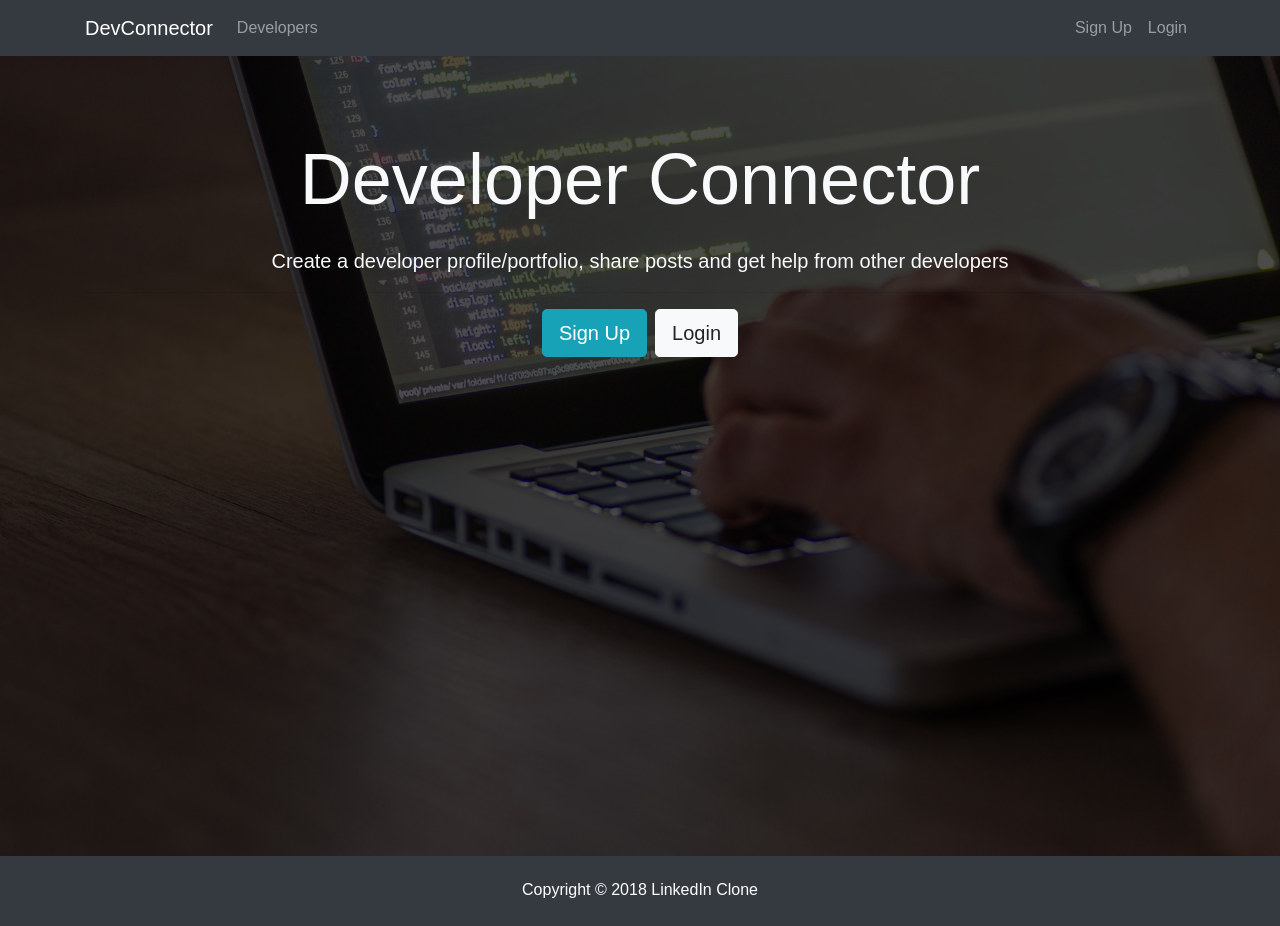
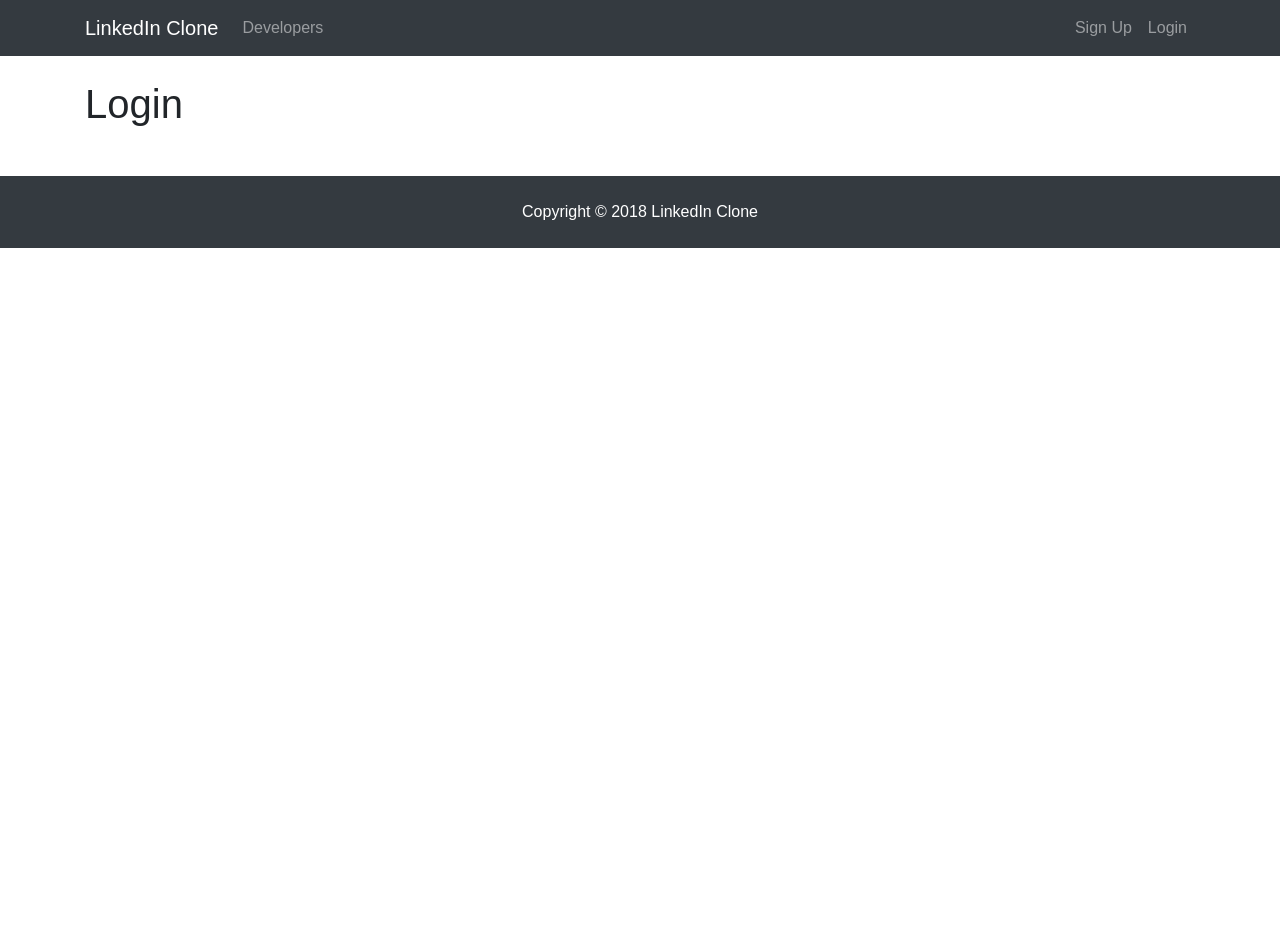
Before and after one commit to jylock/linkedin-clone, a React (Create React App) app in the folder client/: page /login in a window 1280 px wide. After the commit the page ends 800 px from the top, so only its background shows below. Built offline with nearby package versions, Linux system fonts and the light colour scheme.

Commit message:
react router setup

```diff
--- a/client/package.json
+++ b/client/package.json
@@ -5,6 +5,7 @@
   "dependencies": {
     "react": "^16.4.0",
     "react-dom": "^16.4.0",
+    "react-router-dom": "^4.2.2",
     "react-scripts": "1.1.4"
   },
   "scripts": {
--- a/client/src/App.js
+++ b/client/src/App.js
@@ -1,19 +1,29 @@
 import React, {Component} from 'react';
+import { BrowserRouter as Router, Route } from 'react-router-dom';
 
 import Navbar from './components/layout/Navbar';
 import Footer from './components/layout/Footer';
 import Landing from './components/layout/Landing';
+import Register from './components/auth/Register';
+import Login from './components/auth/Login';
 
 import './App.css';
 
 class App extends Component {
   render() {
     return (
-      <div className="App">
-        <Navbar />
-        <Landing />
-        <Footer />
-      </div>);
+      <Router>
+        <div className="App">
+          <Navbar />
+          <Route exact path="/" component={ Landing } />
+          <div className="container">
+            <Route exact path="/register" component={ Register } />
+            <Route exact path="/login" component={ Login } />
+          </div>
+          <Footer />
+        </div>
+      </Router>
+    );
   }
 }
 
--- /dev/null
+++ b/client/src/components/auth/Login.js
@@ -0,0 +1,13 @@
+import React, { Component } from 'react'
+
+class Login extends Component {
+  render() {
+    return (
+      <div>
+        <h1>Login</h1>
+      </div>
+    )
+  }
+}
+
+export default Login;
--- /dev/null
+++ b/client/src/components/auth/Register.js
@@ -0,0 +1,13 @@
+import React, { Component } from 'react'
+
+class Register extends Component {
+  render() {
+    return (
+      <div>
+        <h1>Register</h1>
+      </div>
+    )
+  }
+}
+
+export default Register;
--- a/client/src/components/layout/Landing.js
+++ b/client/src/components/layout/Landing.js
@@ -1,4 +1,5 @@
-import React, {Component} from 'react'
+import React, {Component} from 'react';
+import { Link } from 'react-router-dom';
 
 class Landing extends Component {
   render() {
@@ -8,13 +9,13 @@
           <div className="container">
             <div className="row">
               <div className="col-md-12 text-center">
-                <h1 className="display-3 mb-4">Developer Connector
+                <h1 className="display-3 mb-4">LinkedIn Clone
                 </h1>
                 <p className="lead">
                   Create a developer profile/portfolio, share posts and get help from other developers</p>
                 <hr/>
-                <a href="register.html" className="btn btn-lg btn-info mr-2">Sign Up</a>
-                <a href="login.html" className="btn btn-lg btn-light">Login</a>
+                <Link to="/register" className="btn btn-lg btn-info mr-2">Sign Up</Link>
+                <Link to="/login" className="btn btn-lg btn-light">Login</Link>
               </div>
             </div>
           </div>
--- a/client/src/components/layout/Navbar.js
+++ b/client/src/components/layout/Navbar.js
@@ -1,11 +1,12 @@
-import React, {Component} from 'react'
+import React, {Component} from 'react';
+import { Link } from 'react-router-dom';
 
 class Navbar extends Component {
   render() {
     return (
       <nav className="navbar navbar-expand-sm navbar-dark bg-dark mb-4">
         <div className="container">
-          <a className="navbar-brand" href="landing.html">DevConnector</a>
+          <Link className="navbar-brand" to="/">LinkedIn Clone</Link>
           <button className="navbar-toggler" type="button" data-toggle="collapse" data-target="#mobile-nav">
             <span className="navbar-toggler-icon"></span>
           </button>
@@ -13,18 +14,19 @@
           <div className="collapse navbar-collapse" id="mobile-nav">
             <ul className="navbar-nav mr-auto">
               <li className="nav-item">
-                <a className="nav-link" href="profiles.html">
+                <Link className="nav-link" to="/profiles">
+                  {' '}
                   Developers
-                </a>
+                </Link>
               </li>
             </ul>
 
             <ul className="navbar-nav ml-auto">
               <li className="nav-item">
-                <a className="nav-link" href="register.html">Sign Up</a>
+                <Link className="nav-link" to="/register">Sign Up</Link>
               </li>
               <li className="nav-item">
-                <a className="nav-link" href="login.html">Login</a>
+                <Link className="nav-link" to="/login">Login</Link>
               </li>
             </ul>
           </div>
```
